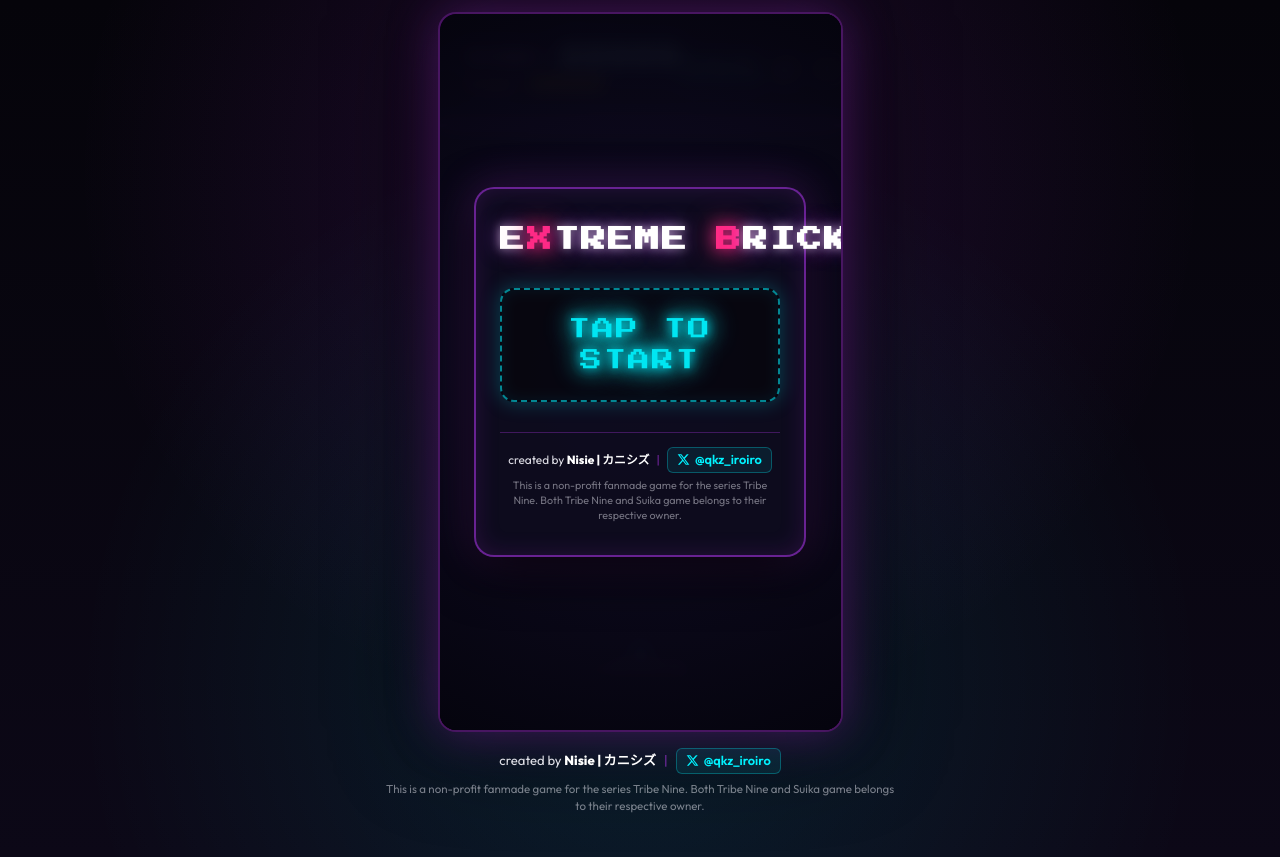
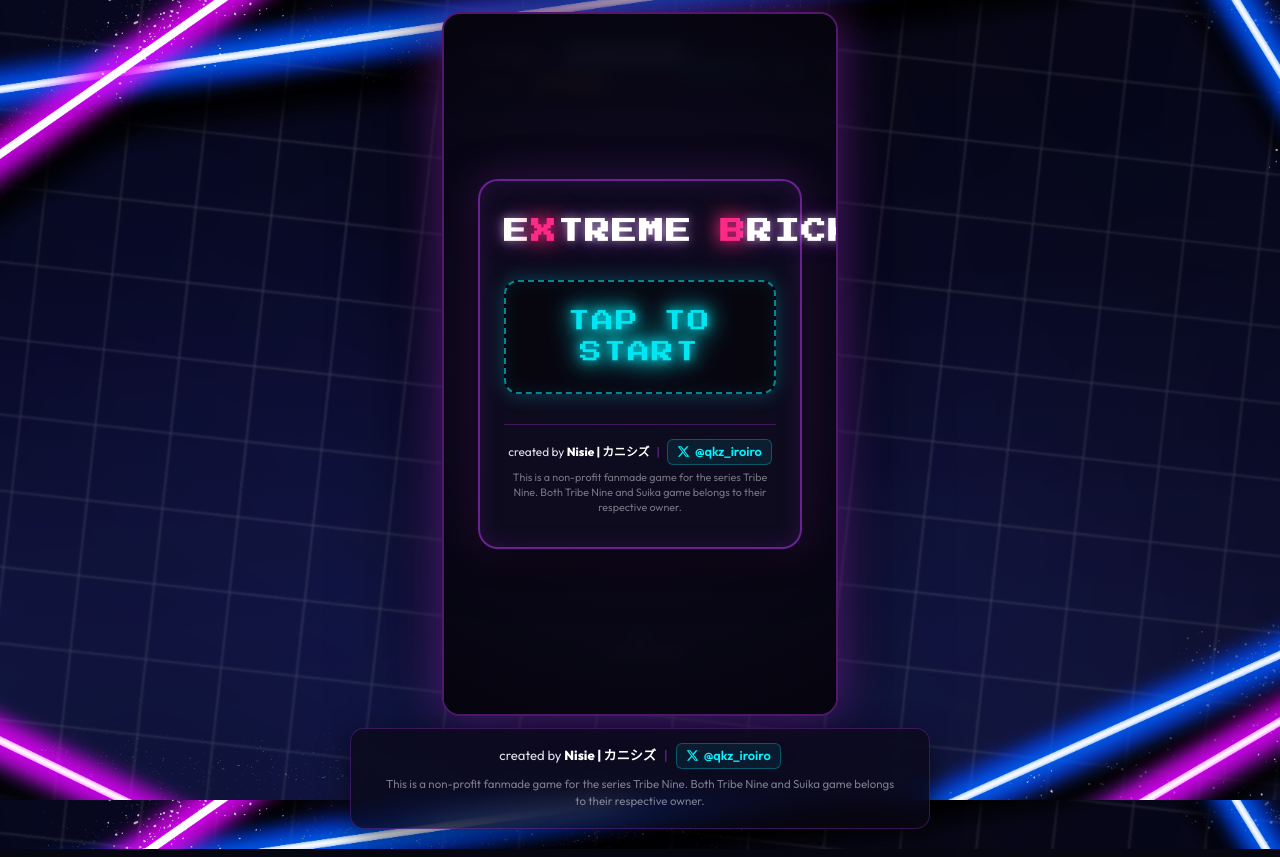
Before and after one commit to Quiet-Crab-Company/extremebrick, a website: page index.html in a window 1280 px wide. Drawn offline with Linux system fonts and the light colour scheme; no server answers.

Commit message:
Use web_background.png fitted to screen for web browsing

```diff
--- a/index.html
+++ b/index.html
@@ -9,7 +9,8 @@
   <link rel="preconnect" href="https://fonts.googleapis.com">
   <link rel="preconnect" href="https://fonts.gstatic.com" crossorigin>
   <link href="https://fonts.googleapis.com/css2?family=Outfit:wght@400;600;800&family=Press+Start+2P&display=swap" rel="stylesheet">
-  <link rel="stylesheet" href="style.css?v=9.20">
+  <link rel="preload" as="image" href="web_background.png" media="(min-width: 600px)">
+  <link rel="stylesheet" href="style.css?v=9.21">
 </head>
 <body>
   <div id="game-container">
--- a/style.css
+++ b/style.css
@@ -65,17 +65,32 @@ body {
   filter: grayscale(100%) contrast(1.12);
 }
 
-@media (min-height: 800px) and (min-width: 500px) {
+/* Web / Desktop Background (Active when browsing on web / widescreen / landscape) */
+@media (min-width: 600px), (orientation: landscape) {
   body {
-    padding: 12px 0 18px;
+    background-image: url('web_background.png');
+    background-size: cover;
+    background-position: center center;
+    background-repeat: no-repeat;
+    background-attachment: fixed;
+  }
+}
+
+@media (min-width: 600px), (min-height: 700px) and (min-width: 480px) {
+  body {
+    padding: 12px 0 20px;
   }
 
   #game-container {
-    height: 90vh;
-    max-height: 90vh;
-    max-width: calc(90vh * 9 / 16);
+    height: 88vh;
+    max-height: 88vh;
+    max-width: calc(88vh * 9 / 16);
     border-radius: 18px;
-    border: 2px solid rgba(181, 55, 242, 0.4);
+    border: 2px solid rgba(181, 55, 242, 0.45);
+    box-shadow:
+      0 0 50px rgba(181, 55, 242, 0.45),
+      0 0 100px rgba(0, 0, 0, 0.95),
+      inset 0 0 20px rgba(181, 55, 242, 0.2);
   }
 }
 
@@ -847,13 +862,19 @@ body {
 .site-footer {
   width: 100%;
   max-width: 580px;
-  padding: 16px 20px 24px;
-  margin: 0 auto;
+  padding: 14px 20px 18px;
+  margin: 12px auto 0;
   text-align: center;
   font-family: var(--font-ui);
   font-size: 0.82rem;
   line-height: 1.5;
-  color: rgba(245, 245, 252, 0.72);
+  color: rgba(245, 245, 252, 0.82);
+  background: rgba(10, 8, 22, 0.72);
+  border: 1px solid rgba(181, 55, 242, 0.28);
+  border-radius: 14px;
+  backdrop-filter: blur(12px);
+  -webkit-backdrop-filter: blur(12px);
+  box-shadow: 0 8px 30px rgba(0, 0, 0, 0.55);
   z-index: 10;
   flex-shrink: 0;
   user-select: text;
```
